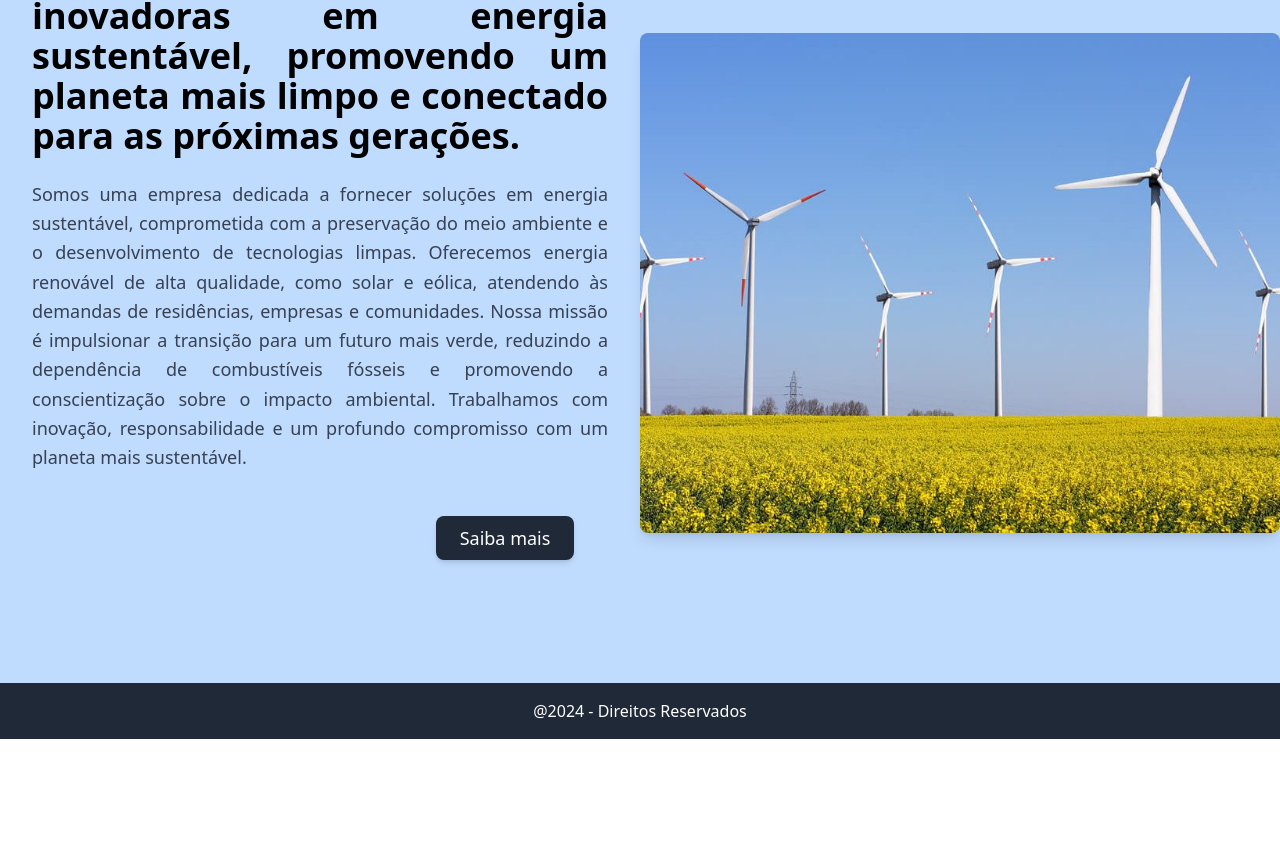
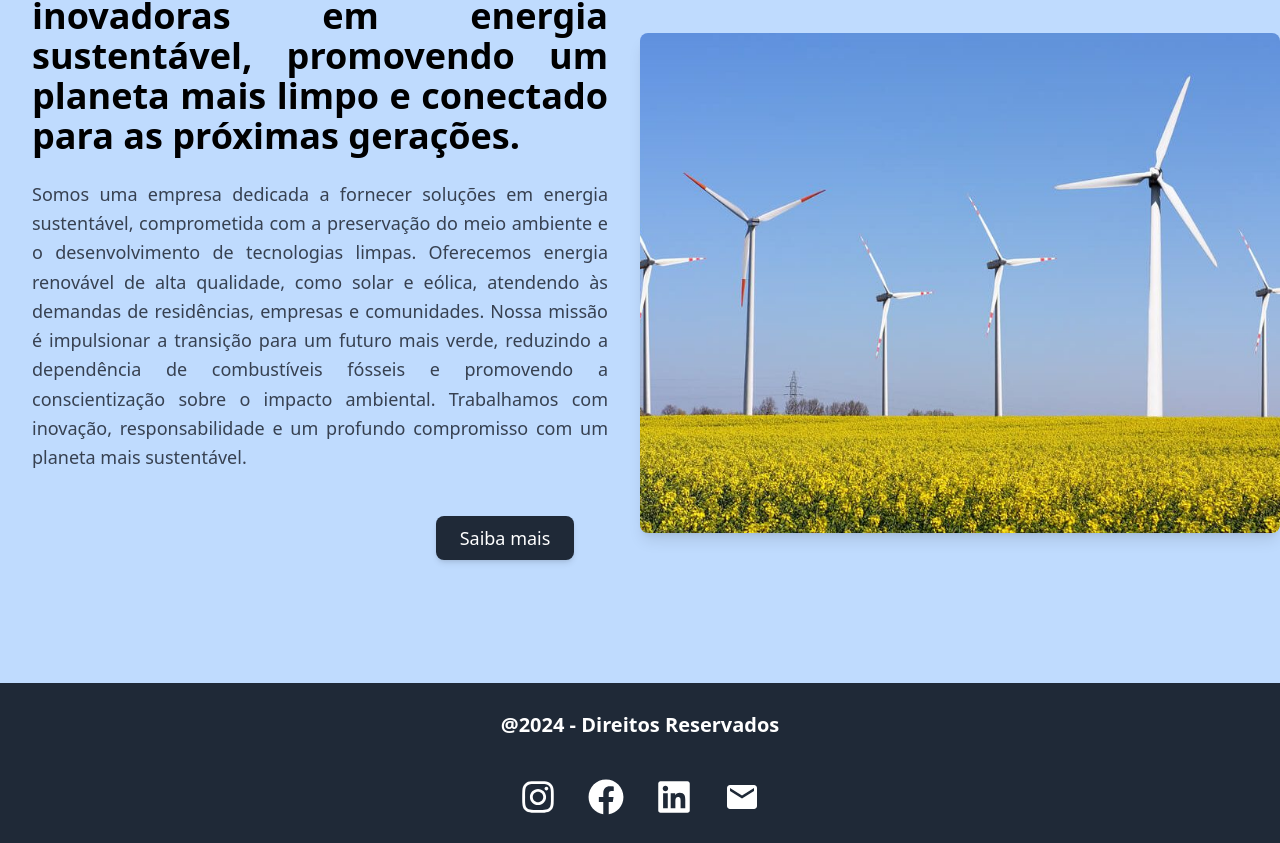
Before and after one commit to Global-Solution-1ESPH/projetogs, a React (Vite) app: page / in a window 1280 px wide. Shown: the part 194-1037 px from the top of the page. Before the commit the page ends 933 px from the top, so only its background shows below. Built offline with nearby package versions, Linux system fonts and the light colour scheme.

Commit message:
Adicionando icones no footer com react icons

```diff
--- a/src/components/Footer.jsx
+++ b/src/components/Footer.jsx
@@ -1,9 +1,19 @@
-
+import { FaInstagram } from "react-icons/fa";
+import { FaFacebook } from "react-icons/fa";
+import { FaLinkedin } from "react-icons/fa";
+import { MdEmail } from "react-icons/md";
 
 export default function Footer() {
   return (
-    <footer className="bg-gray-800 text-white text-center py-4">
-      <h1>@2024 - Direitos Reservados</h1>
+    <footer className="bg-gray-800 text-white text-center py-4 w-full h-40 flex flex-col items-center justify-center gap-10">
+      <h1 className="font-semibold text-xl">@2024 - Direitos Reservados</h1>
+      <div className="flex w-1/2 self-center justify-center gap-8">
+      <FaInstagram className="h-9 w-9 hover:text-blue-200"/>
+      <FaFacebook className="h-9 w-9 hover:text-blue-200"/>
+      <FaLinkedin className="h-9 w-9 hover:text-blue-200"/>
+      <MdEmail className="h-9 w-9 hover:text-blue-200"/>
+      </div>
+
     </footer>
   );
 }
```
